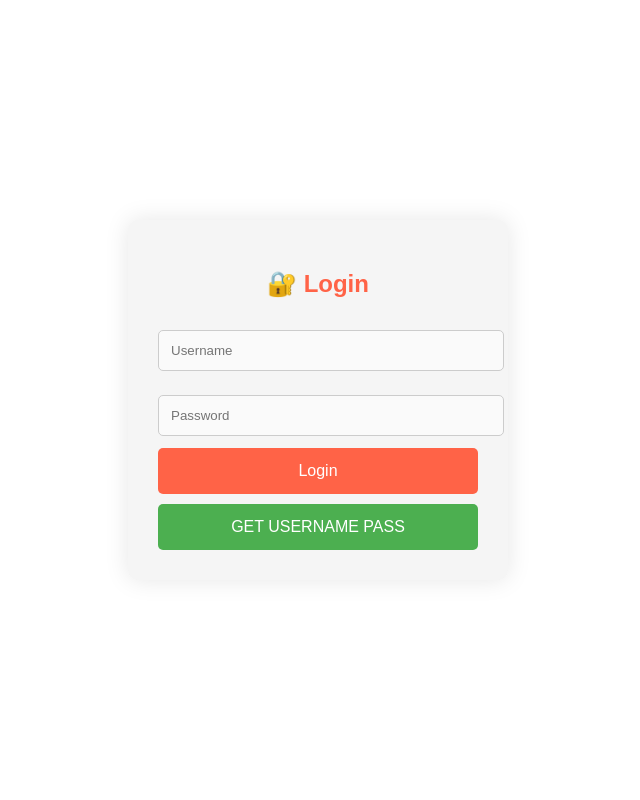
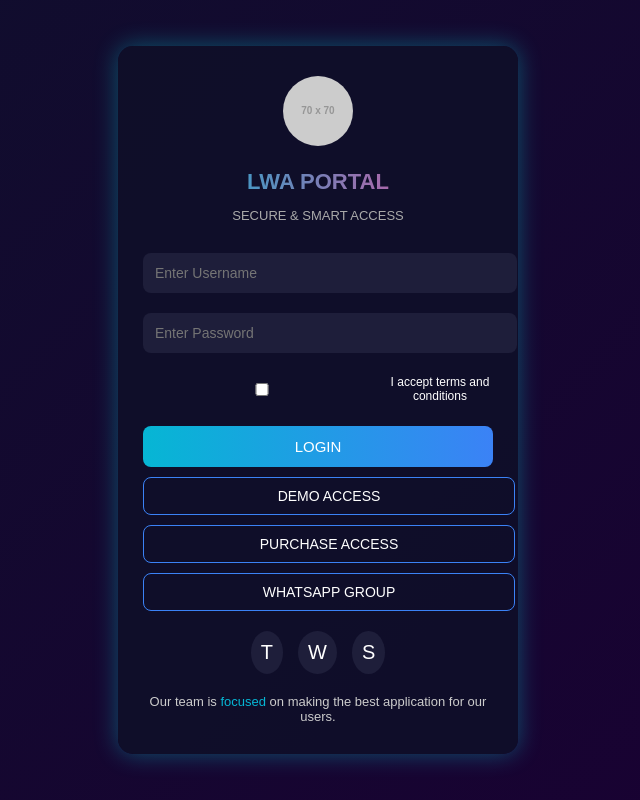
Before and after one commit to awanzada786616/Awaisxtoolkit, a plain HTML site: page index.html in a window 1280 px wide. Shown: the whole page, without its empty margins (322-962 px from the left). Drawn offline with Linux system fonts and the light colour scheme; placeholder pictures from the web are drawn by us.

Commit message:
Update index.html

```diff
--- a/index.html
+++ b/index.html
@@ -1,121 +1,201 @@
 <!DOCTYPE html>
 <html lang="en">
 <head>
-  <meta charset="UTF-8" />
-  <meta name="viewport" content="width=device-width, initial-scale=1.0"/>
-  <title>Login</title>
+  <meta charset="UTF-8">
+  <meta name="viewport" content="width=device-width, initial-scale=1.0">
+  <title>LWA Portal - Login</title>
   <style>
     body {
+      margin: 0;
       font-family: Arial, sans-serif;
-      background-color: white;
-      color: #333;
+      background: linear-gradient(135deg, #0f0f2d, #1a0033);
+      color: #fff;
       display: flex;
       justify-content: center;
       align-items: center;
-      height: 100vh;
-      margin: 0;
-      overflow: hidden;
+      flex-direction: column;
+      min-height: 100vh;
     }
 
-    .login-container {
-      background: #f5f5f5;
-      padding: 30px;
-      border-radius: 10px;
-      box-shadow: 0 0 25px rgba(0, 0, 0, 0.1);
+    .container {
+      background: rgba(15, 15, 40, 0.9);
+      padding: 30px 25px;
+      border-radius: 15px;
+      box-shadow: 0px 0px 25px rgba(0, 255, 255, 0.3);
+      width: 350px;
       text-align: center;
-      width: 320px;
-      position: relative;
+    }
+
+    .logo {
+      margin-bottom: 10px;
+    }
+
+    .logo img {
+      width: 70px;
+      height: 70px;
+      border-radius: 50%;
     }
 
     h2 {
-      color: #FF6347;
+      font-size: 22px;
+      background: linear-gradient(90deg, #06b6d4, #ec4899);
+      -webkit-background-clip: text;
+      -webkit-text-fill-color: transparent;
+      margin-bottom: 5px;
+    }
+
+    p {
+      font-size: 13px;
+      color: #aaa;
+      margin-bottom: 20px;
     }
 
     input {
       width: 100%;
       padding: 12px;
-      margin: 12px 0;
-      border-radius: 5px;
-      border: 1px solid #ccc;
-      background: #fafafa;
-      color: #333;
+      margin: 10px 0;
+      border: none;
+      border-radius: 8px;
+      outline: none;
+      font-size: 14px;
+    }
+
+    input[type="text"], input[type="password"] {
+      background: #1e1e3a;
+      color: white;
+    }
+
+    label {
+      font-size: 12px;
+      display: flex;
+      align-items: center;
+      gap: 6px;
+      margin: 10px 0;
+      cursor: pointer;
     }
 
     .btn {
       width: 100%;
-      padding: 14px;
-      border-radius: 5px;
+      padding: 12px;
+      margin-top: 10px;
       border: none;
-      font-size: 16px;
+      border-radius: 8px;
       cursor: pointer;
+      font-size: 15px;
+      color: white;
+      background: linear-gradient(90deg, #06b6d4, #3b82f6);
+      transition: 0.3s;
     }
 
-    .btn.login {
-      background: #FF6347;
-      color: white;
+    .btn:hover {
+      opacity: 0.85;
     }
 
-    .btn.get-userpass {
-      background: #4CAF50;
-      color: white;
+    .other-btn {
+      width: 100%;
+      padding: 10px;
       margin-top: 10px;
+      border: 1px solid #3b82f6;
+      border-radius: 8px;
+      cursor: pointer;
+      font-size: 14px;
+      color: #fff;
+      background: transparent;
+      transition: 0.3s;
+      display: block;
+      text-decoration: none;
     }
 
-    .popup {
-      margin-top: 15px;
-      padding: 12px;
-      border-radius: 8px;
-      font-weight: bold;
-      display: none;
+    .other-btn:hover {
+      background: #3b82f6;
     }
 
-    .popup.success {
-      background-color: #e0ffe0;
-      color: #2d8a2d;
-      display: block;
+    .social {
+      display: flex;
+      justify-content: center;
+      gap: 15px;
+      margin-top: 20px;
     }
 
-    .popup.error {
-      background-color: #ffe0e0;
-      color: #d12d2d;
-      display: block;
+    .social a {
+      font-size: 20px;
+      text-decoration: none;
+      color: white;
+      background: #1e1e3a;
+      padding: 10px;
+      border-radius: 50%;
+      transition: 0.3s;
+    }
+
+    .social a:hover {
+      background: #3b82f6;
+    }
+
+    .bottom-text {
+      margin-top: 20px;
+      font-size: 13px;
+      color: #ccc;
+    }
+
+    .highlight {
+      color: #06b6d4;
+    }
+
+    .error {
+      color: #f87171;
+      font-size: 13px;
+      margin-top: 10px;
     }
   </style>
 </head>
 <body>
-  <div class="login-container">
-    <h2>🔐 Login</h2>
-    <form id="loginForm">
-      <input type="text" id="username" placeholder="Username" required />
-      <input type="password" id="password" placeholder="Password" required />
-      <button type="submit" class="btn login">Login</button>
+
+  <div class="container">
+    <div class="logo">
+      <img src="https://via.placeholder.com/70" alt="Logo">
+    </div>
+    <h2>LWA PORTAL</h2>
+    <p>SECURE & SMART ACCESS</p>
+
+    <form onsubmit="return checkLogin(event)">
+      <input type="text" id="username" placeholder="Enter Username" required>
+      <input type="password" id="password" placeholder="Enter Password" required>
+      <label><input type="checkbox"> I accept terms and conditions</label>
+      <button type="submit" class="btn">LOGIN</button>
+      <div id="error" class="error"></div>
     </form>
 
-    <button onclick="window.location.href='idpass.html'" class="btn get-userpass">GET USERNAME PASS</button>
+    <!-- Links -->
+    <a href="https://tiktok.com" target="_blank" class="other-btn">DEMO ACCESS</a>
+    <a href="https://wa.me/+923342002756" target="_blank" class="other-btn">PURCHASE ACCESS</a>
+    <a href="#" class="other-btn">WHATSAPP GROUP</a>
 
-    <div id="popup" class="popup"></div>
+    <div class="social">
+      <a href="#">T</a>
+      <a href="#">W</a>
+      <a href="#">S</a>
+    </div>
+
+    <div class="bottom-text">
+      Our team is <span class="highlight">focused</span> on making the best application for our users.
+    </div>
   </div>
 
   <script>
-    const form = document.getElementById('loginForm');
-    const popup = document.getElementById('popup');
+    function checkLogin(event) {
+      event.preventDefault();
+      const user = document.getElementById("username").value;
+      const pass = document.getElementById("password").value;
+      const errorBox = document.getElementById("error");
 
-    form.addEventListener('submit', function(event) {
-      event.preventDefault();
-      const username = document.getElementById('username').value.trim();
-      const password = document.getElementById('password').value.trim();
+      if (user === "Awais" && pass === "wasi786") {
+        // Redirect to demo.html after successful login
+        window.location.href = "demo.html";
+      } else {
+        errorBox.textContent = "Invalid Username or Password!";
+      }
+    }
+  </script>
 
-      if (username === 'Awais' && password === 'Awaisxshani786') {
-        popup.textContent = '✅ Login successful!';
-        popup.className = 'popup success';
-        setTimeout(() => {
-          window.location.href = 'dashboard.html'; // Redirect after success
-        }, 1500);
-      } else {
-        popup.textContent = '❌ Wrong ID or Password!';
-        popup.className = 'popup error';
-      }
-    });
-  </script>
 </body>
 </html>
```
